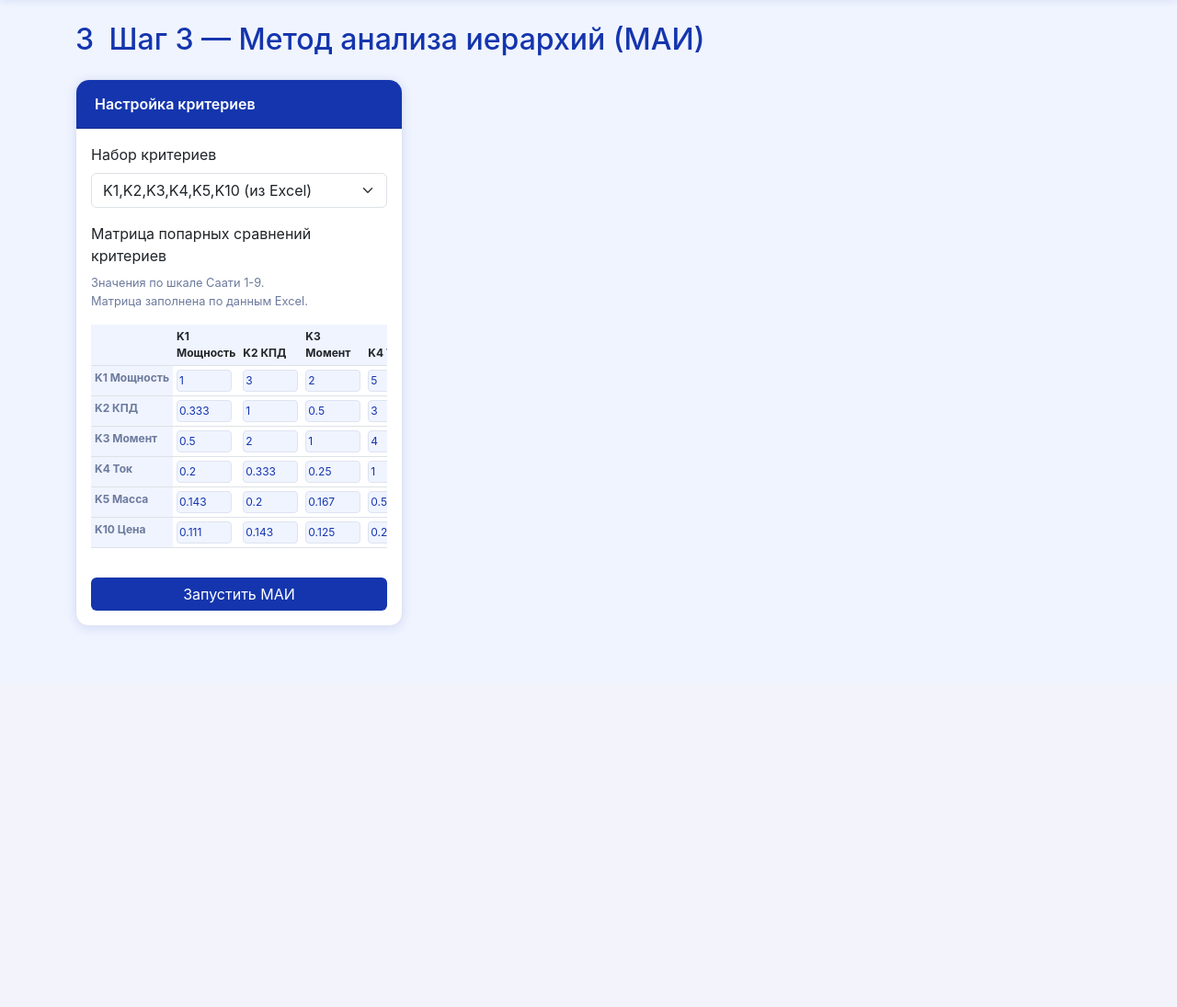
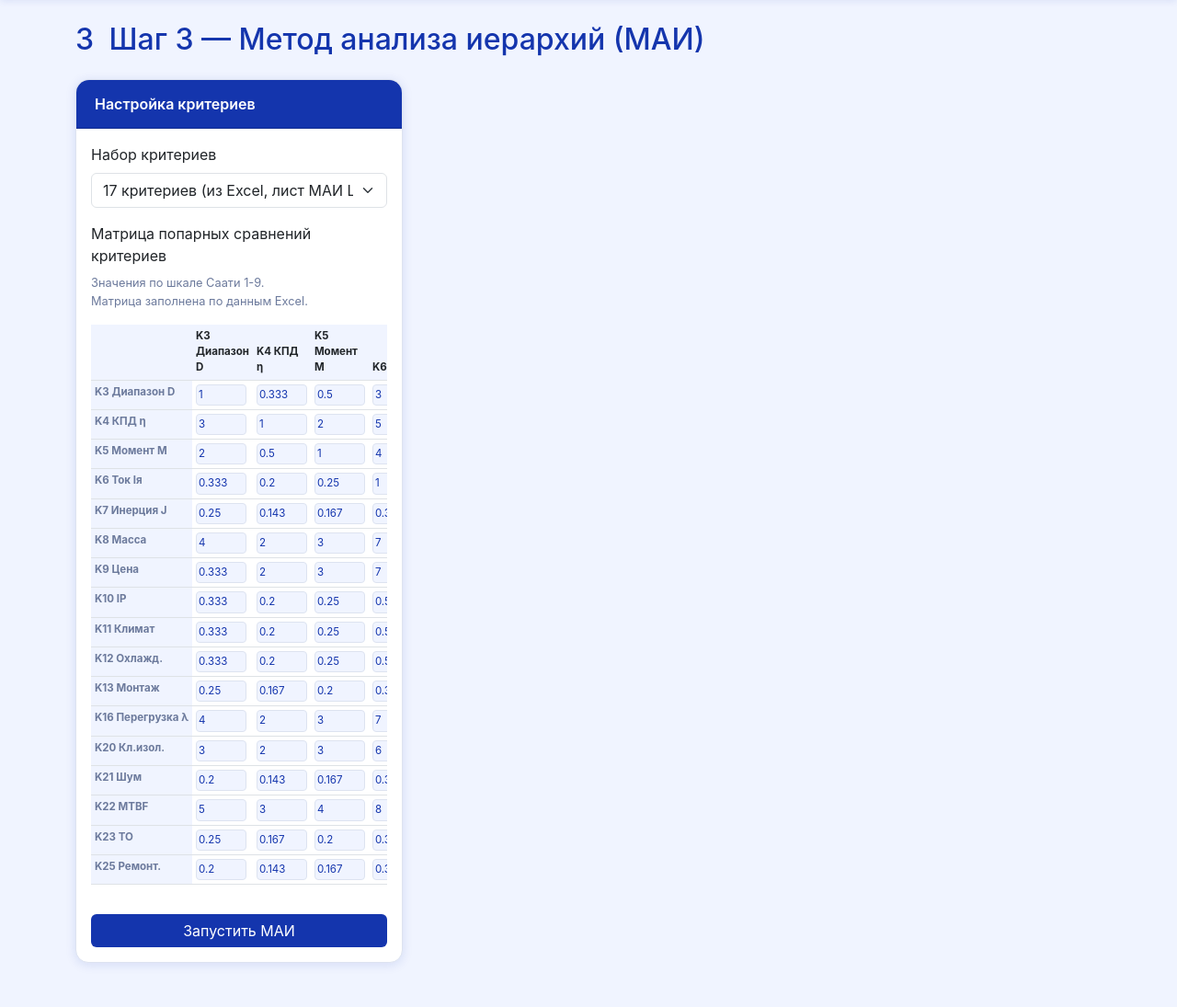
Before and after one commit to Rima643/dpt-selector, a FastAPI app: page /step3 in a window 1280 px wide. Shown: the part 57-1152 px from the top of the page at 92% size. Before the commit the page ends 743 px from the top, so only its background shows below. Run offline with FastAPI, Linux system fonts and the light colour scheme; parts of the project's set-up code (start-up, migrations or seed data) failed here and were passed over.

Commit message:
fix: update criteria labels and matrix to 17 criteria in step3 and step4

```diff
--- a/app/templates/step3_ahp.html
+++ b/app/templates/step3_ahp.html
@@ -12,10 +12,8 @@
         <div class="card-body">
             <div class="mb-3">
                 <label class="form-label">Набор критериев</label>
-                <select class="form-select" id="criteriaSet" onchange="onCriteriaChange()">
-                    <option value="default">K1,K2,K3,K4,K5,K10 (из Excel)</option>
-                    <option value="pca">Сокращённый по PCA (топ-3)</option>
-                    <option value="custom">Пользовательский</option>
+                <select class="form-select" id="criteriaSet">
+                    <option value="default">17 критериев (из Excel, лист МАИ Шум)</option>
                 </select>
             </div>
             <div id="weightsBlock">
@@ -85,28 +83,40 @@ let ahpData = null;
 let clusterData = JSON.parse(localStorage.getItem('clusterData') || '{}');
 let selectedIds = JSON.parse(localStorage.getItem('selectedMotorIds') || '[]');
 
-const DEFAULT_MATRIX = [
-    [1,    3,    2,    5,    7,    9   ],
-    [1/3,  1,    0.5,  3,    5,    7   ],
-    [0.5,  2,    1,    4,    6,    8   ],
-    [0.2,  1/3,  0.25, 1,    2,    4   ],
-    [1/7,  0.2,  1/6,  0.5,  1,    3   ],
-    [1/9,  1/7,  0.125,0.25, 1/3,  1   ],
+const CRIT_LABELS = [
+    'K3 Диапазон D', 'K4 КПД η', 'K5 Момент M',
+    'K6 Ток Iя', 'K7 Инерция J', 'K8 Масса', 'K9 Цена',
+    'K10 IP', 'K11 Климат', 'K12 Охлажд.', 'K13 Монтаж',
+    'K16 Перегрузка λ', 'K20 Кл.изол.',
+    'K21 Шум', 'K22 MTBF', 'K23 ТО', 'K25 Ремонт.'
 ];
 
-const CRIT_LABELS = ['K1 Мощность','K2 КПД','K3 Момент',
-                     'K4 Ток','K5 Масса','K10 Цена'];
+const DEFAULT_MATRIX = [
+    [1,    1/3,  1/2,  3,    5,    1/4,  1/4,  3,    3,    3,    4,    1/4,  1/3,  5,    1/5,  4,    5   ],
+    [3,    1,    2,    5,    7,    1/2,  1/2,  5,    5,    5,    6,    1/2,  1/2,  7,    1/3,  6,    7   ],
+    [2,    1/2,  1,    4,    6,    1/3,  1/3,  4,    4,    4,    5,    1/3,  1/3,  6,    1/4,  5,    6   ],
+    [1/3,  1/5,  1/4,  1,    3,    1/7,  1/7,  2,    2,    2,    3,    1/7,  1/6,  3,    1/8,  3,    3   ],
+    [1/4,  1/7,  1/6,  1/3,  1,    1/8,  1/8,  1/2,  1/2,  1/2,  1,    1/8,  1/7,  2,    1/9,  1,    2   ],
+    [4,    2,    3,    7,    8,    1,    1/2,  6,    6,    6,    7,    1/2,  1/2,  8,    1/3,  7,    8   ],
+    [1/3,  2,    3,    7,    8,    2,    1,    6,    6,    6,    7,    1/2,  1/2,  8,    1/3,  7,    8   ],
+    [1/3,  1/5,  1/4,  1/2,  2,    1/6,  1/6,  1,    1,    1,    2,    1/6,  1/5,  3,    1/7,  2,    3   ],
+    [1/3,  1/5,  1/4,  1/2,  2,    1/6,  1/6,  1,    1,    1,    2,    1/6,  1/5,  3,    1/7,  2,    3   ],
+    [1/3,  1/5,  1/4,  1/2,  2,    1/6,  1/6,  1,    1,    1,    2,    1/6,  1/5,  3,    1/7,  2,    3   ],
+    [1/4,  1/6,  1/5,  1/3,  1,    1/7,  1/7,  1/2,  1/2,  1/2,  1,    1/7,  1/6,  2,    1/8,  1,    2   ],
+    [4,    2,    3,    7,    8,    2,    2,    6,    6,    6,    7,    1,    1/2,  8,    1/3,  7,    8   ],
+    [3,    2,    3,    6,    7,    2,    2,    5,    5,    5,    6,    2,    1,    7,    1/2,  6,    7   ],
+    [1/5,  1/7,  1/6,  1/3,  1/2,  1/8,  1/8,  1/3,  1/3,  1/3,  1/2,  1/8,  1/7,  1,    1/9,  1/2,  1   ],
+    [5,    3,    4,    8,    9,    3,    3,    7,    7,    7,    8,    3,    2,    9,    1,    8,    9   ],
+    [1/4,  1/6,  1/5,  1/3,  1,    1/7,  1/7,  1/2,  1/2,  1/2,  1,    1/7,  1/6,  2,    1/8,  1,    2   ],
+    [1/5,  1/7,  1/6,  1/3,  1/2,  1/8,  1/8,  1/3,  1/3,  1/3,  1/2,  1/8,  1/7,  1,    1/9,  1/2,  1   ],
+];
 
 let currentMatrix = DEFAULT_MATRIX.map(r => [...r]);
 
-function onCriteriaChange() {
-    renderMatrix();
-}
-
 function renderMatrix() {
     const n = currentMatrix.length;
-    let html = '<div class="table-responsive"><table class="table table-sm" style="font-size:0.75rem"><thead><tr><th></th>';
-    CRIT_LABELS.slice(0, n).forEach(l => { html += `<th>${l}</th>`; });
+    let html = '<div class="table-responsive"><table class="table table-sm" style="font-size:0.72rem"><thead><tr><th></th>';
+    CRIT_LABELS.forEach(l => { html += `<th>${l}</th>`; });
     html += '</tr></thead><tbody>';
     for (let i = 0; i < n; i++) {
         html += `<tr><th style="white-space:nowrap;color:var(--muted)">${CRIT_LABELS[i]}</th>`;
@@ -114,7 +124,7 @@ function renderMatrix() {
             const v = currentMatrix[i][j];
             const diag = i === j;
             html += `<td><input type="number"
-                style="width:60px;padding:2px;font-size:0.75rem;background:var(--card2);
+                style="width:55px;padding:2px;font-size:0.72rem;background:var(--card2);
                        color:var(--text);border:1px solid var(--border);border-radius:4px"
                 id="m${i}_${j}" value="${Math.round(v*1000)/1000}"
                 step="any" ${diag ? 'disabled' : ''}
@@ -182,9 +192,8 @@ function renderWeights() {
     const status = cons.consistent ? 'alert-success' : 'alert-warning';
     document.getElementById('consistencyInfo').innerHTML = `
     <div class="alert ${status} mb-0" style="font-size:0.85rem">
-        lambda_max = ${cons.lambda_max} &nbsp;|&nbsp;
+        λmax = ${cons.lambda_max} &nbsp;|&nbsp;
         ИС = ${cons.CI} &nbsp;|&nbsp;
-        RI = ${cons.RI} &nbsp;|&nbsp;
         ОС = ${cons.CR} &nbsp;
         ${cons.consistent ? '— матрица согласована' : '— матрица НЕ согласована'}
     </div>`;
@@ -199,23 +208,19 @@ function showAHPTab(tab) {
 
     if (tab === 'pairwise') {
         html = '<p style="color:var(--muted);font-size:0.8rem">Матрица попарных сравнений критериев (A)</p>';
-        html += buildTable(steps.criteria_labels, steps.criteria_labels,
-                           steps.pairwise_matrix, 4);
+        html += buildTable(steps.criteria_labels, steps.criteria_labels, steps.pairwise_matrix, 4);
         html += `<p style="color:var(--muted);font-size:0.8rem;margin-top:8px">
             Суммы столбцов: ${steps.col_sums.join(' | ')}
         </p>`;
     } else if (tab === 'norm') {
         html = '<p style="color:var(--muted);font-size:0.8rem">Нормализованная матрица (A / col_sum)</p>';
-        html += buildTable(steps.criteria_labels, steps.criteria_labels,
-                           steps.normalized_matrix, 4);
+        html += buildTable(steps.criteria_labels, steps.criteria_labels, steps.normalized_matrix, 4);
         html += '<p style="color:var(--muted);font-size:0.8rem;margin-top:8px">Веса (среднее строк): ';
-        html += steps.weights.map((w,i) =>
-            `${steps.criteria_labels[i]}=${w}`).join(' | ');
+        html += steps.weights.map((w,i) => `${steps.criteria_labels[i]}=${w}`).join(' | ');
         html += '</p>';
     } else if (tab === 'local') {
         html = '<p style="color:var(--muted);font-size:0.8rem">Локальные приоритеты альтернатив по каждому критерию</p>';
-        html += buildTable(steps.criteria_labels, steps.motor_codes,
-                           steps.local_priorities, 4);
+        html += buildTable(steps.criteria_labels, steps.motor_codes, steps.local_priorities, 4);
     } else if (tab === 'ranking') {
         html = '<div class="table-responsive"><table class="table"><thead><tr>';
         html += '<th>Ранг</th><th>Код</th><th>Двигатель</th><th>Zi</th></tr></thead><tbody>';
@@ -256,7 +261,7 @@ function buildTable(colHeaders, rowLabels, matrix, decimals) {
 function goToStep4() {
     if (!ahpData) { alert('Сначала запустите МАИ'); return; }
     localStorage.setItem('ahpData', JSON.stringify(ahpData));
-    const winnerIds = ahpData.ranking.slice(0, 3).map(r => r.id);
+    const winnerIds = ahpData.ranking.slice(0, 5).map(r => r.id);
     localStorage.setItem('finalistIds', JSON.stringify(winnerIds));
     window.location.href = '/step4';
 }
```
Also changed, not shown: app/templates/step4_topsis.html (+17 -6 lines).
